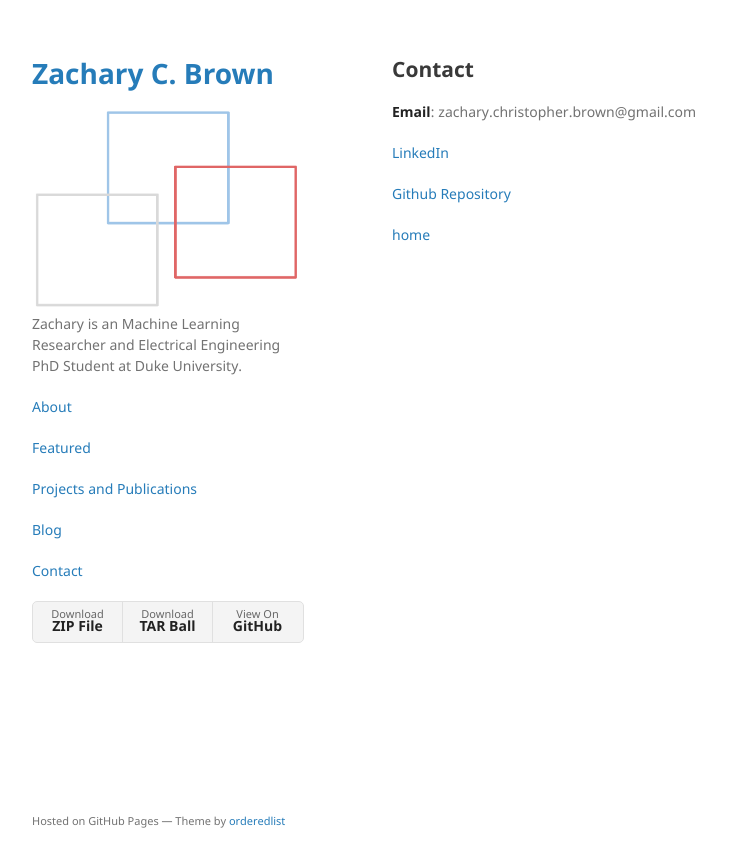
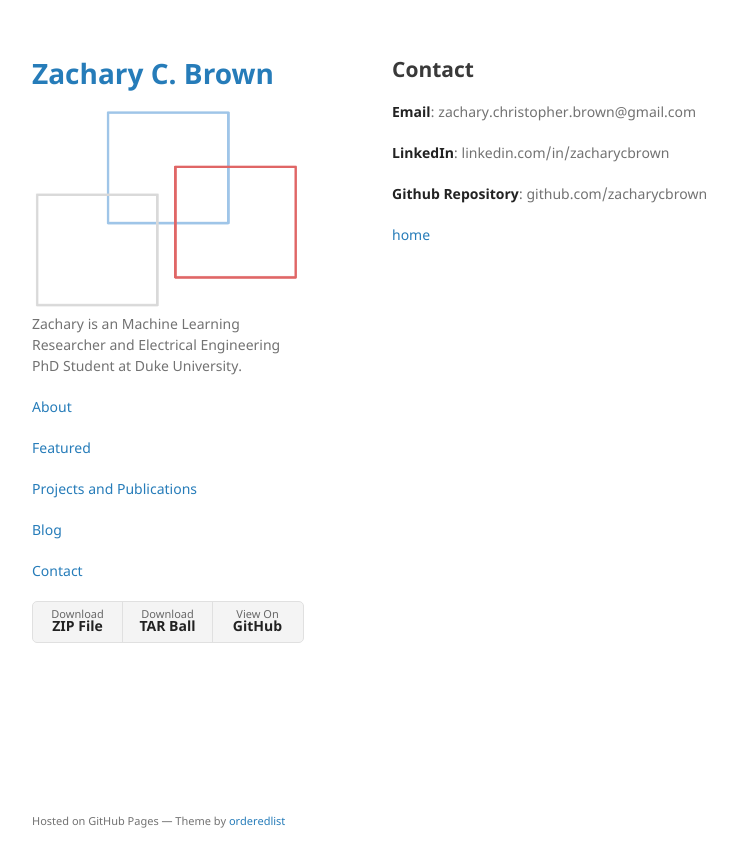
Before and after one commit to zacharycbrown/zacharycbrown.github.io, a Jekyll site: the page built from contact.md, in a window 1280 px wide. Shown: the top 867 px of the page, without its empty margins (178-915 px from the left). Built offline with Jekyll 4.4.1, drawn with Linux system fonts in a browser that asks for light colours; our own code applies the rules of GitHub Pages for plain Markdown files.

Commit message:
Different formatting approach

```diff
--- a/contact.md
+++ b/contact.md
@@ -6,8 +6,8 @@ layout: default
 
 **Email**: zachary.christopher.brown@gmail.com
 
-[LinkedIn](linkedin.com/in/zacharycbrown)
+**LinkedIn**: linkedin.com/in/zacharycbrown
 
-[Github Repository](github.com/zacharycbrown)
+**Github Repository**: github.com/zacharycbrown
 
 [home](./)
```
